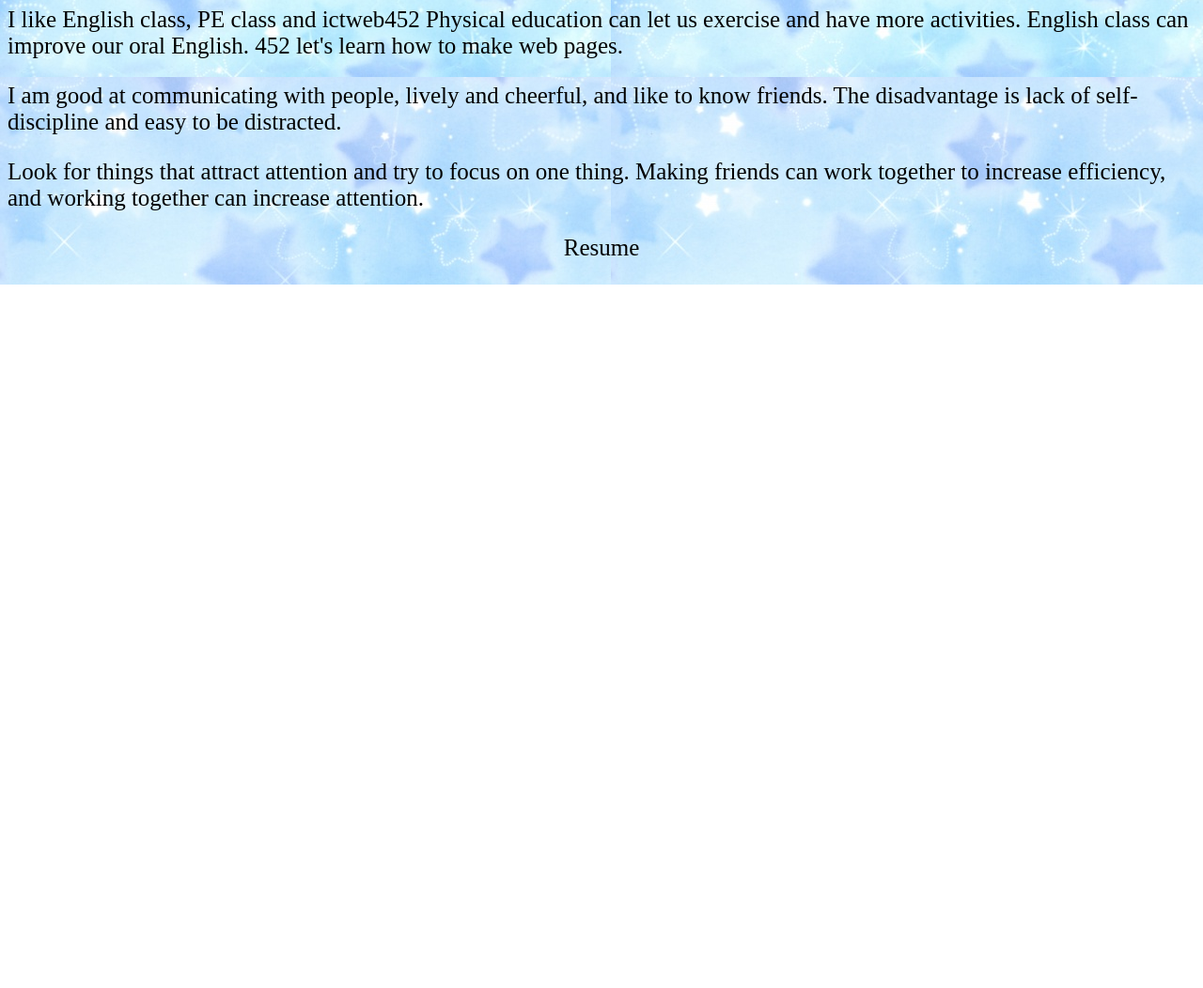
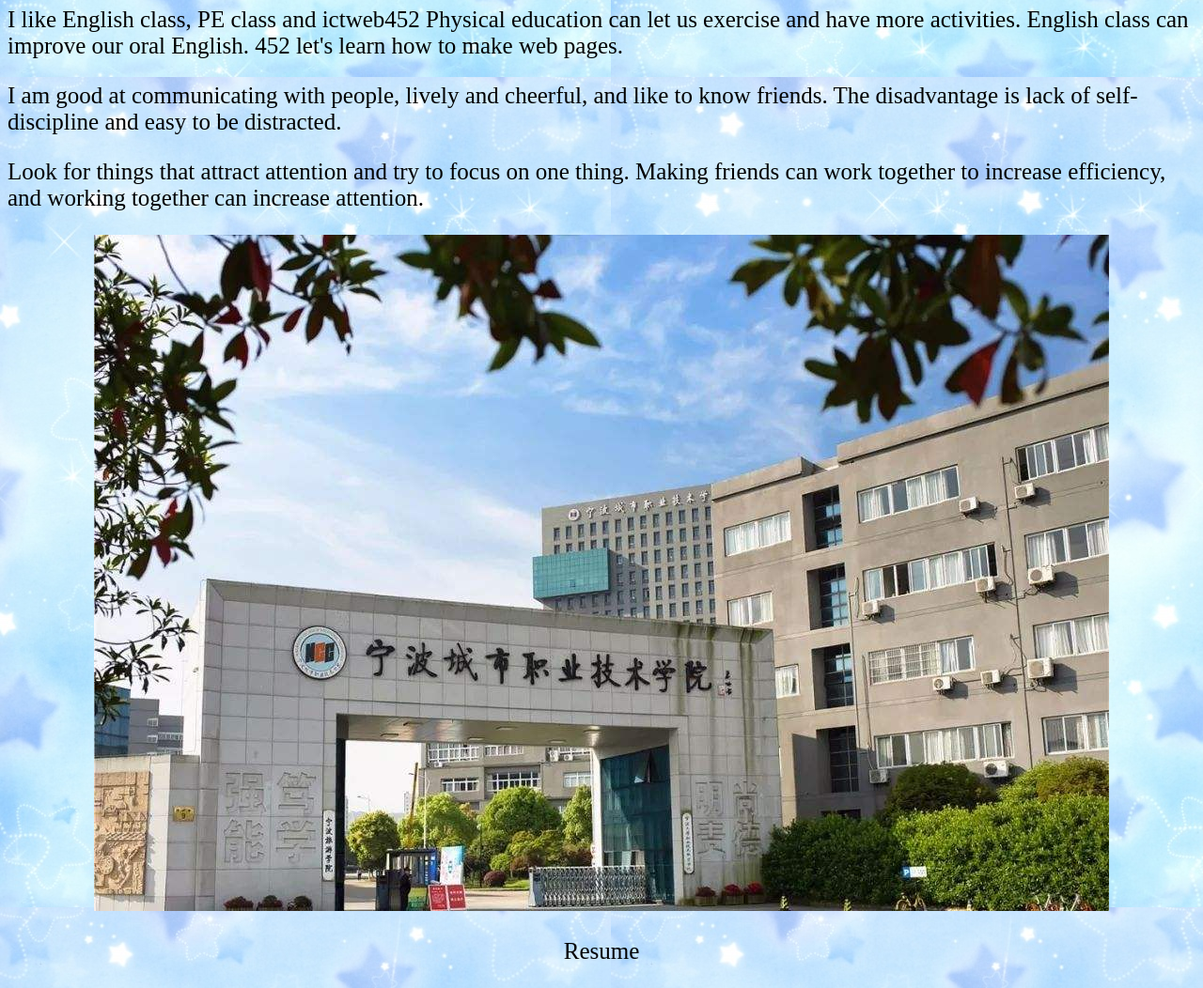
Before and after one commit to sylas1/cv, a plain HTML site: page resume.html in a window 1280 px wide. Shown: the part 802-1854 px from the top of the page at 94% size. Before the commit the page ends 1105 px from the top, so only its background shows below. Drawn offline with Linux system fonts and the light colour scheme.

Commit message:
Update resume.html

```diff
--- a/resume.html
+++ b/resume.html
@@ -47,6 +47,9 @@ Obtained PRETCO on 12/2020
 	<p>I like English class, PE class and ictweb452 Physical education can let us exercise and have more activities. English class can improve our oral English. 452 let's learn how to make web pages.</p>
 	<p>I am good at communicating with people, lively and cheerful, and like to know friends. The disadvantage is lack of self-discipline and easy to be distracted.</p>
 	<p>Look for things that attract attention and try to focus on one thing. Making friends can work together to increase efficiency, and working together can increase attention.</p>
+<div align="center">
+	<img src="99.jpg" alt="scool">
+</div>
 <div class="footer" align="center">
 <p>Resume</p>
 </div>
```
